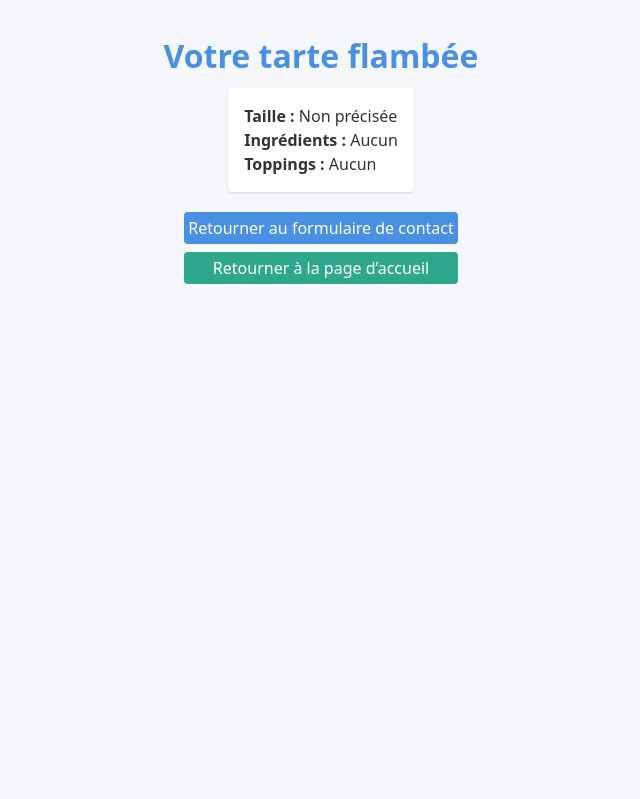
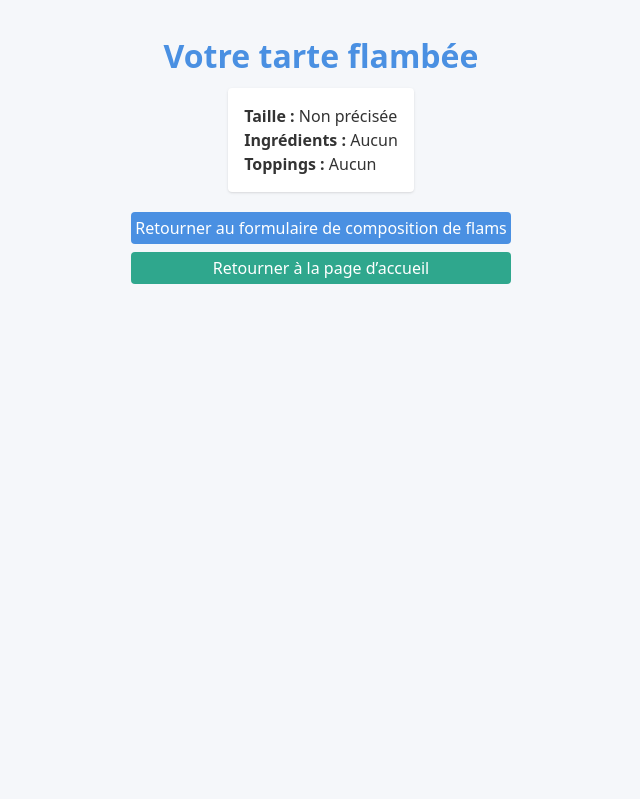
Before and after one commit to samfrick/site_accessibilite, a Symfony app: template Accessibilite/templates/flams_summary.html.twig in a window 1280 px wide. Shown: the part 117-916 px from the top of the page, without its empty margins (319-959 px from the left). Run offline with Twig, Linux system fonts and the light colour scheme; the template is opened without the code that fills it, so the values that code supplies are empty; some libraries are stand-ins or nearby versions.

Commit message:
Update flams_summary.html.twig

```diff
--- a/Accessibilite/templates/flams_summary.html.twig
+++ b/Accessibilite/templates/flams_summary.html.twig
@@ -13,7 +13,7 @@
     </div>
 
     <div class="actions flex flex-col gap-2 mt-5">
-        <a href="{{ path('flams') }}" class="btn btn-primary">Retourner au formulaire de contact</a>
+        <a href="{{ path('flams') }}" class="btn btn-primary">Retourner au formulaire de composition de flams</a>
         <a href="{{ path('home') }}" class="btn btn-secondary">Retourner à la page d’accueil</a>
     </div>
 </div>
```
